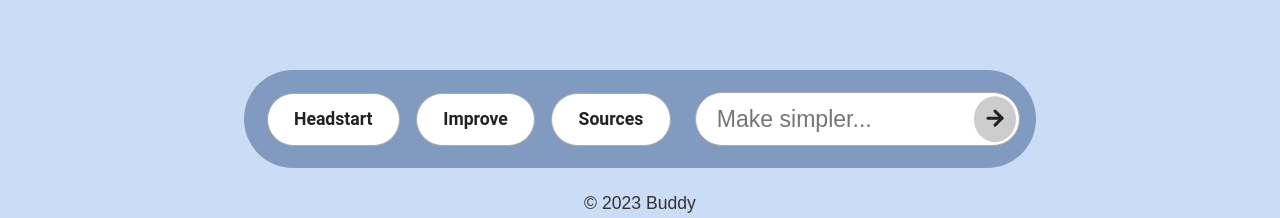
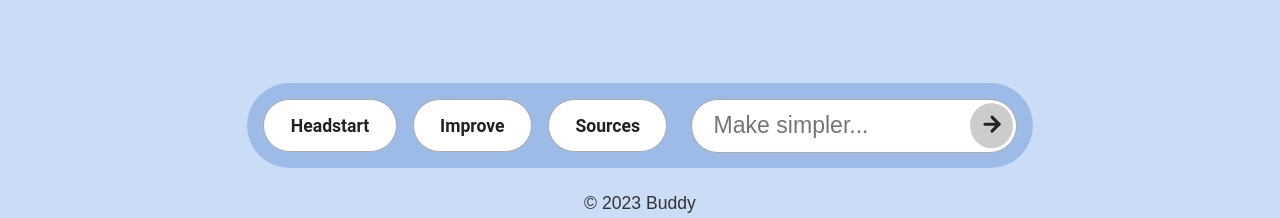
Before and after one commit to silasnevstad/BuddyAI, a React (Create React App) app: page /docs/1 in a window 1280 px wide. Shown: the part 568-786 px from the top of the page. Built offline with nearby package versions, Linux system fonts and the light colour scheme; no server answers.

Commit message:
latest styling

```diff
--- a/src/components/styles/InputButtons.css
+++ b/src/components/styles/InputButtons.css
@@ -11,7 +11,7 @@
     margin: 1em 0;
     background-color: #444;
     border-radius: 5em;
-    padding: .4em;
+    padding: 0em;
     padding-right: 1em;
     gap: 0.5em;
 }
@@ -45,6 +45,7 @@
         flex-direction: column;
         border-radius: 2em;
         gap: .1em;
+        padding: .5em;
         padding-right: 0em;
     }
 
@@ -68,6 +69,6 @@
 
 @media (prefers-color-scheme: light) {
     .input-buttons-container {
-        background-color: #819ABF;
+        background-color: #9dbbe7;
     }
 }
```
